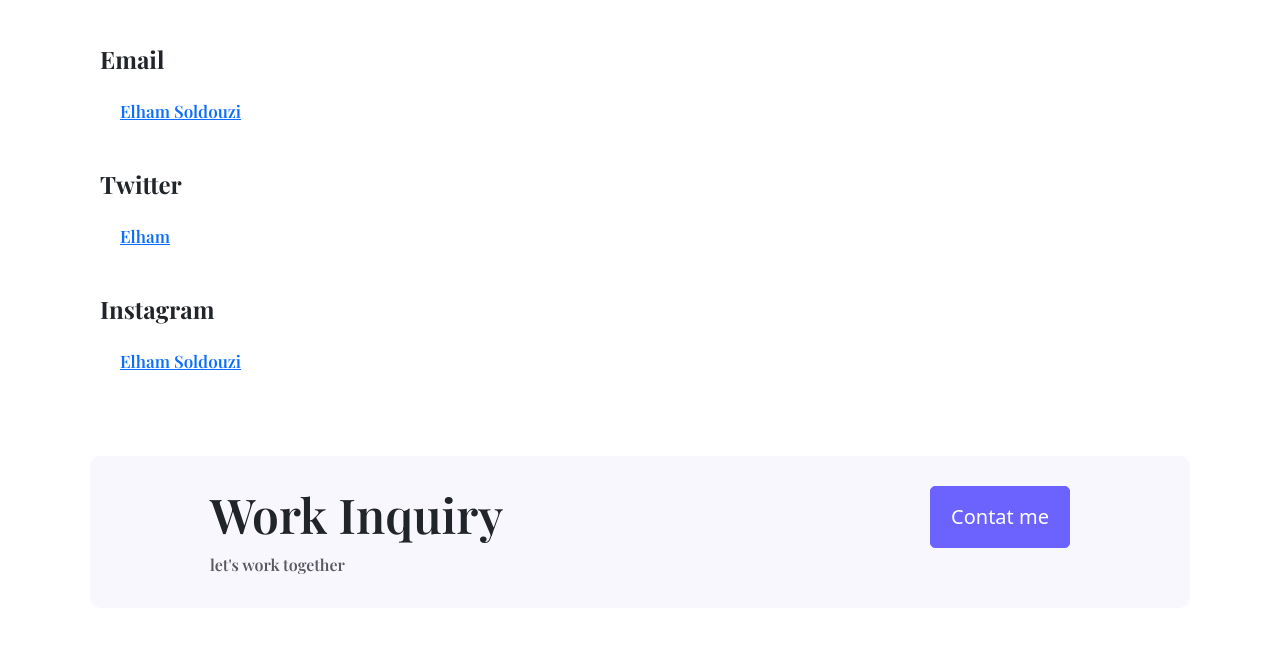
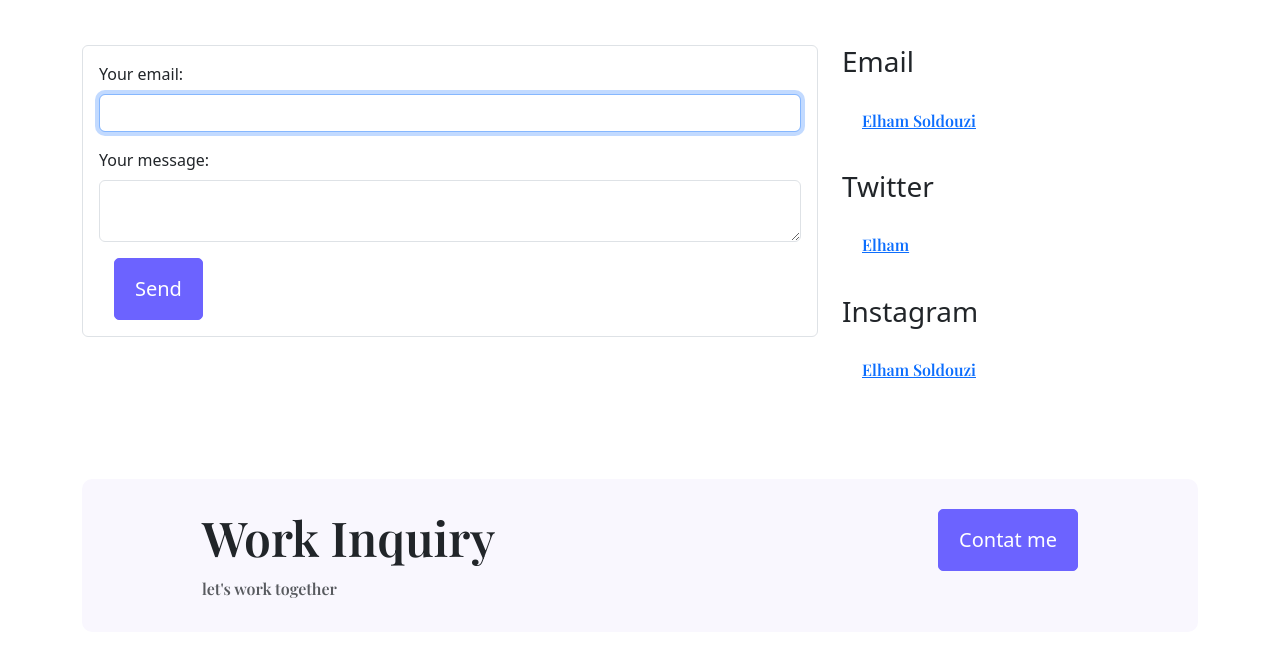
Before and after one commit to ElhamSoldouzi/shecodes-responsive-6and7and-FINALPROJECT, a plain HTML site: page contact.html in a window 1280 px wide. Shown: the part 269-936 px from the top of the page. Drawn offline with nearby package versions, Linux system fonts and the light colour scheme; a web font is replaced by a local one.

Commit message:
addinf form and fixing

```diff
--- a/about.html
+++ b/about.html
@@ -31,7 +31,10 @@
       integrity="sha384-b5kHyXgcpbZJO/tY9Ul7kGkf1S0CWuKcCD38l8YkeH8z8QjE0GmW1gYU5S9FOnJ0"
       crossorigin="anonymous"
     ></script>
-
+    <script
+      src="https://kit.fontawesome.com/e0e04ae79d.js"
+      crossorigin="anonymous"
+    ></script>
     <link rel="stylesheet" href="index.css" />
   </head>
   <body>
--- a/contact.html
+++ b/contact.html
@@ -7,7 +7,7 @@
       name="description"
       content="Elham is a front-end engineer based in Iran ..."
     />
-    <title>Contact Elham - Elham Soldouzi</title>
+    <title>Contact Elham -Elham Soldouzi</title>
     <link rel="preconnect" href="https://fonts.googleapis.com" />
     <link rel="preconnect" href="https://fonts.gstatic.com" crossorigin />
     <link
@@ -31,7 +31,10 @@
       integrity="sha384-b5kHyXgcpbZJO/tY9Ul7kGkf1S0CWuKcCD38l8YkeH8z8QjE0GmW1gYU5S9FOnJ0"
       crossorigin="anonymous"
     ></script>
-
+    <script
+      src="https://kit.fontawesome.com/e0e04ae79d.js"
+      crossorigin="anonymous"
+    ></script>
     <link rel="stylesheet" href="index.css" />
   </head>
   <body>
@@ -59,9 +62,43 @@
         </ul>
       </nav>
     </div>
-    <div class="contant-container container">
-      <div class="contant">
-        <h1 class="mb-5">Lets get in touch!</h1>
+    <div class="content-container container">
+      <div class="content">
+        <h1 class="mb-5">Let's get in touch!</h1>
+        <div class="row">
+          <div class="col-md-8">
+            <form
+              action="https://formspree.io/f/mwkalajy"
+              method="POST"
+              class="border p-3 rounded mb-3"
+            >
+              <div class="mb-3">
+                <label class="form-label"> Your email: </label>
+                <input
+                  type="email"
+                  name="_replyto"
+                  class="form-control"
+                  required
+                  autofocus
+                />
+              </div>
+              <div class="mb-3">
+                <label class="form-label"> Your message: </label>
+                <textarea
+                  name="message"
+                  class="form-control"
+                  required
+                ></textarea>
+              </div>
+
+              <!-- I'm sorru I can"t add my own links -->
+
+              <button type="submit" class="btn btn-branding-outline">
+                Send
+              </button>
+            </form>
+          </div>
+          <div class="col-md-4">
             <h3>Email</h3>
             <p><a href="mailto:">Elham Soldouzi</a></p>
             <h3>Twitter</h3>
@@ -76,7 +113,10 @@
               <!--I'm sorry but I can't add my own links -->
             </p>
           </div>
-      <footer>
+        </div>
+      </div>
+    </div>
+    <footer class="container">
       <div
         class="contact-box d-flex justify-content-between mb-5 d-none d-md-flex"
       >
@@ -119,6 +159,5 @@
       </p>
       <!--I'm sorry but I can't add my own links -->
     </footer>
-    </div>
   </body>
 </html>
```
Also changed, not shown: work.html (+20 -1 lines). Lines whose indentation alone changed are shown as unchanged.
